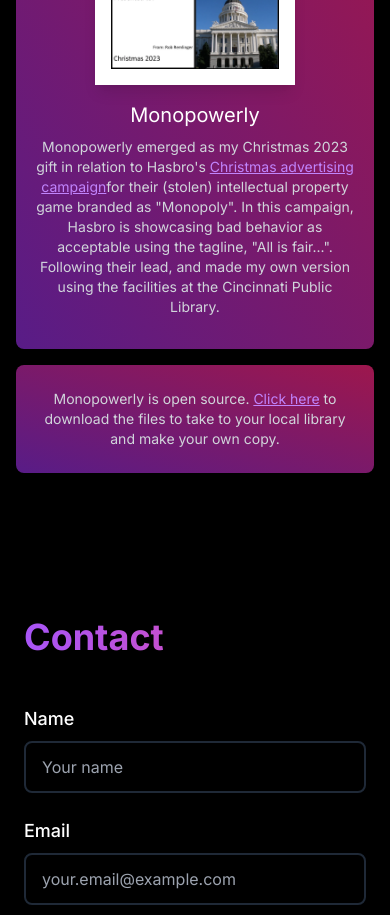
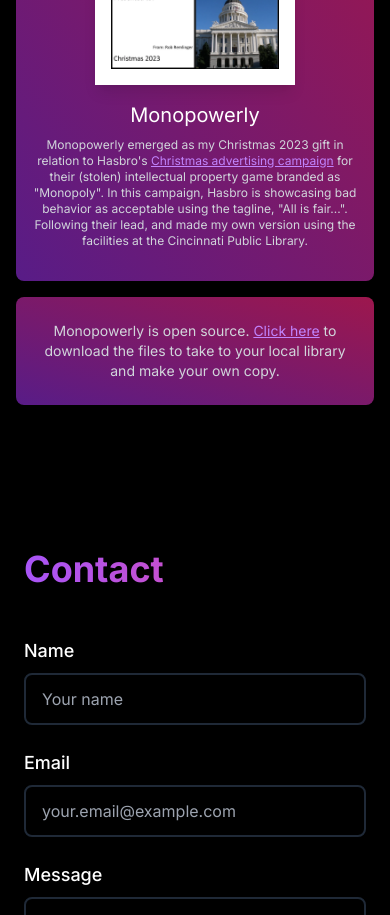
Before and after one commit to OmnibusAnalysis/cogaineum, a Next.js app: page / in a window 390 px wide. Shown: the part 4400-5315 px from the top of the page. Built offline with nearby package versions, Linux system fonts and the light colour scheme.

Commit message:
error fix

```diff
--- a/components/About.tsx
+++ b/components/About.tsx
@@ -124,7 +124,7 @@
                 priority
               />
               <span className="text-xl sm:text-2xl">Monopowerly</span>
-              <p className="text-sm text-center px-4 mt-2 text-gray-300 max-w-md">
+              <p className="text-xs sm:text-sm text-center px-2 sm:px-4 mt-2 text-gray-300 max-w-md">
                 Monopowerly emerged as my Christmas 2023 gift in relation to Hasbro&apos;s{' '}
                 <a
                   href="https://www.socialsamosa.com/campaign-spot/monopoly-new-ad-says-all-is-fair-in-fun-games-1386620"
@@ -134,7 +134,7 @@
                 >
                   Christmas advertising campaign
                 </a>
-                for their (stolen) intellectual property game branded as &quot;Monopoly&quot;. In
+                {' '}for their (stolen) intellectual property game branded as &quot;Monopoly&quot;. In
                 this campaign, Hasbro is showcasing bad behavior as acceptable using the tagline,
                 &quot;All is fair...&quot;. Following their lead, and made my own version using the
                 facilities at the Cincinnati Public Library.
```
